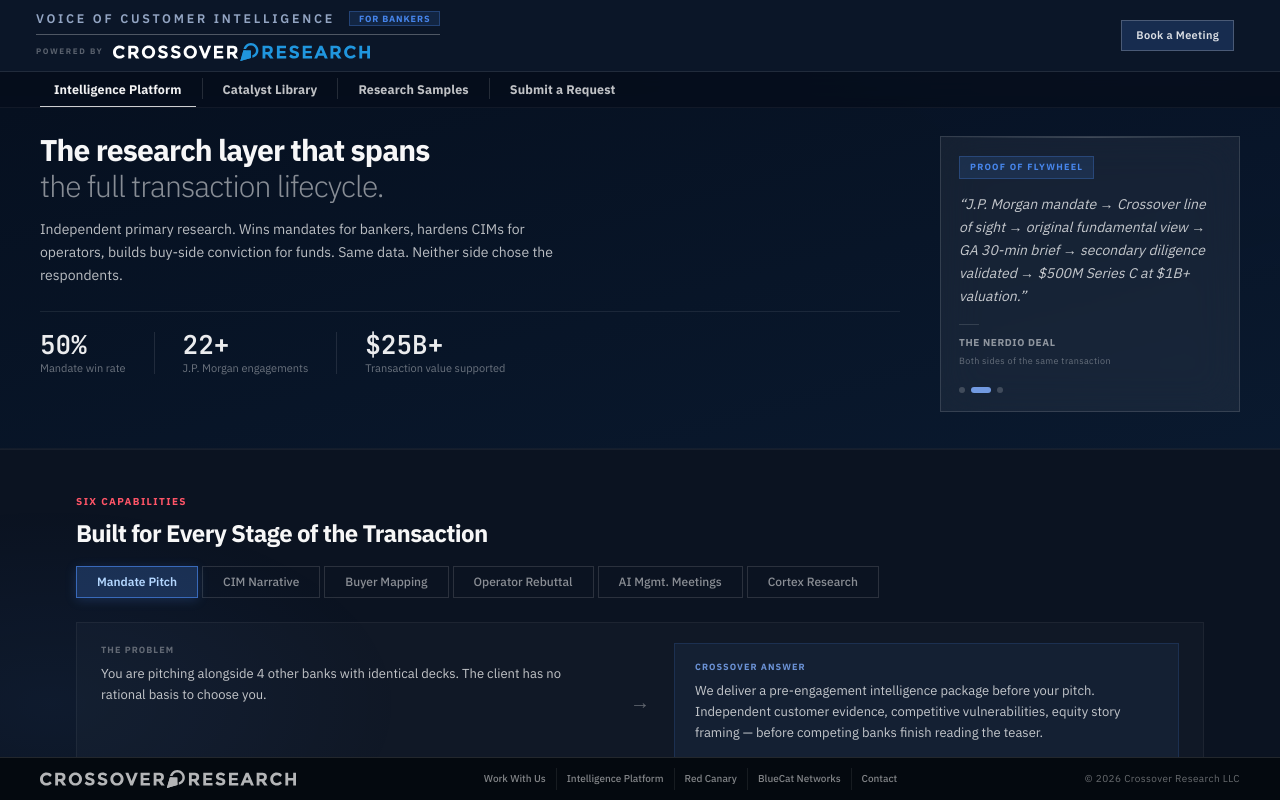
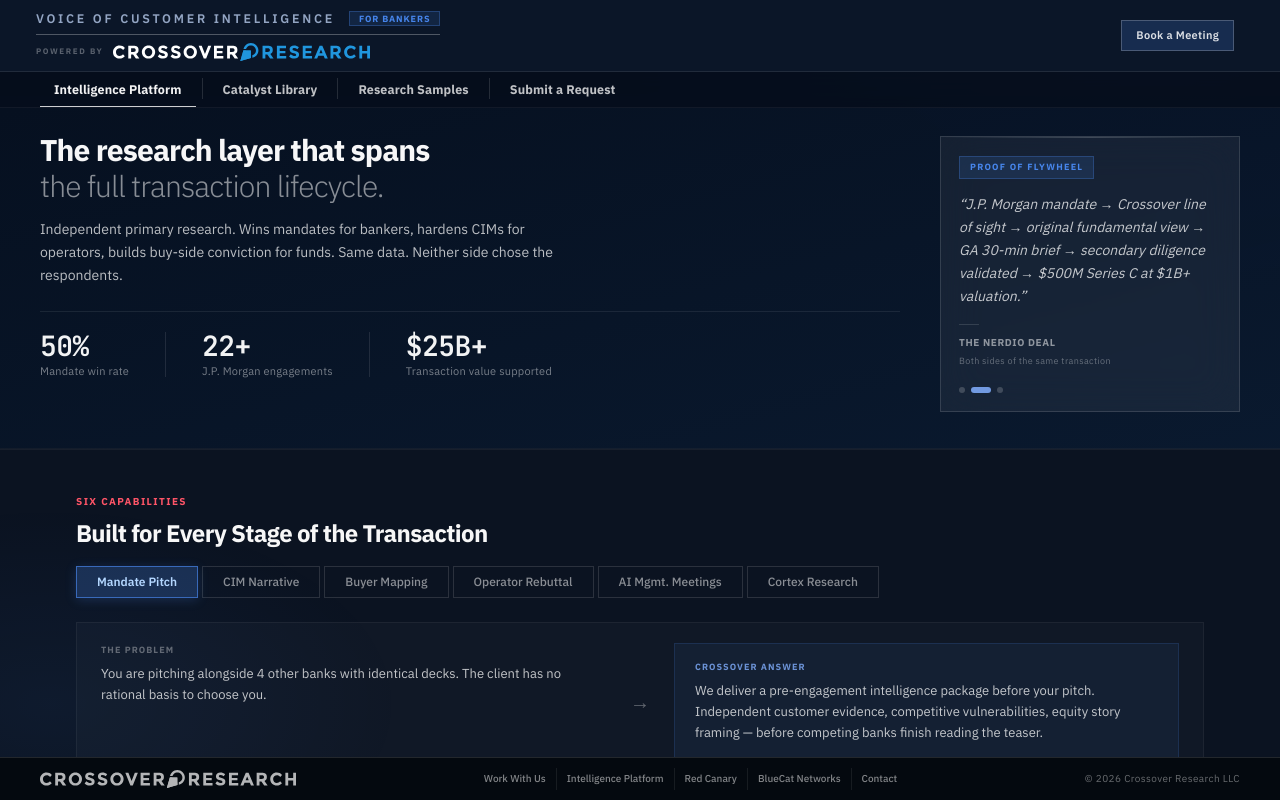
Before and after one commit to Crossover-Research/sell-side-overview-site, a Next.js app: page / in a window 1280 px wide. Shown: the top 800 px of the page. Built offline with nearby package versions, Linux system fonts and the light colour scheme.

Commit message:
fix: hero metrics — better spacing, tighter letter-spacing on val, label aligned under

```diff
--- a/app/globals.css
+++ b/app/globals.css
@@ -1102,10 +1102,10 @@ main { padding-top: calc(var(--topbar-h) + var(--tabnav-h)); padding-bottom: 44p
 
 /* ── HERO METRICS STRIP ──────────────────────────────────────────────────── */
 .hero-metrics { display: flex; gap: 0; margin-top: 24px; padding-top: 20px; border-top: 1px solid rgba(255,255,255,.08); }
-.hero-metric { padding-right: 28px; margin-right: 28px; border-right: 1px solid rgba(255,255,255,.1); }
+.hero-metric { padding-right: 36px; margin-right: 36px; border-right: 1px solid rgba(255,255,255,.1); display: flex; flex-direction: column; align-items: flex-start; gap: 6px; }
 .hero-metric:last-child { border-right: none; margin-right: 0; padding-right: 0; }
-.hero-metric-val { font-family: var(--font-mono); font-size: 26px; font-weight: 700; color: rgba(255,255,255,.92); line-height: 1; margin-bottom: 5px; }
-.hero-metric-lbl { font-size: 11px; color: rgba(255,255,255,.4); white-space: nowrap; line-height: 1; }
+.hero-metric-val { font-family: var(--font-mono); font-size: 28px; font-weight: 700; color: rgba(255,255,255,.95); line-height: 1; letter-spacing: -.02em; }
+.hero-metric-lbl { font-size: 11px; color: rgba(255,255,255,.45); white-space: nowrap; line-height: 1; letter-spacing: .02em; }
 .hero-eyebrow { font-size: 10px; font-weight: 600; letter-spacing: .14em; text-transform: uppercase; color: rgba(130,175,255,.55); margin-bottom: 14px; }
 
 /* ── CATALYST TABLE MOBILE ───────────────────────────────────────────────── */
```
